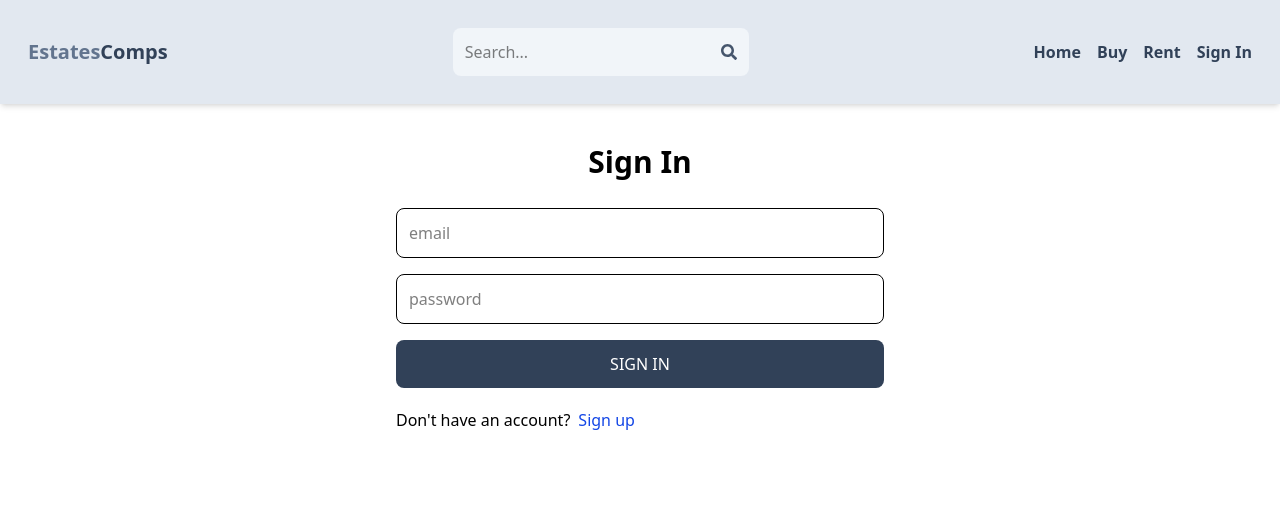
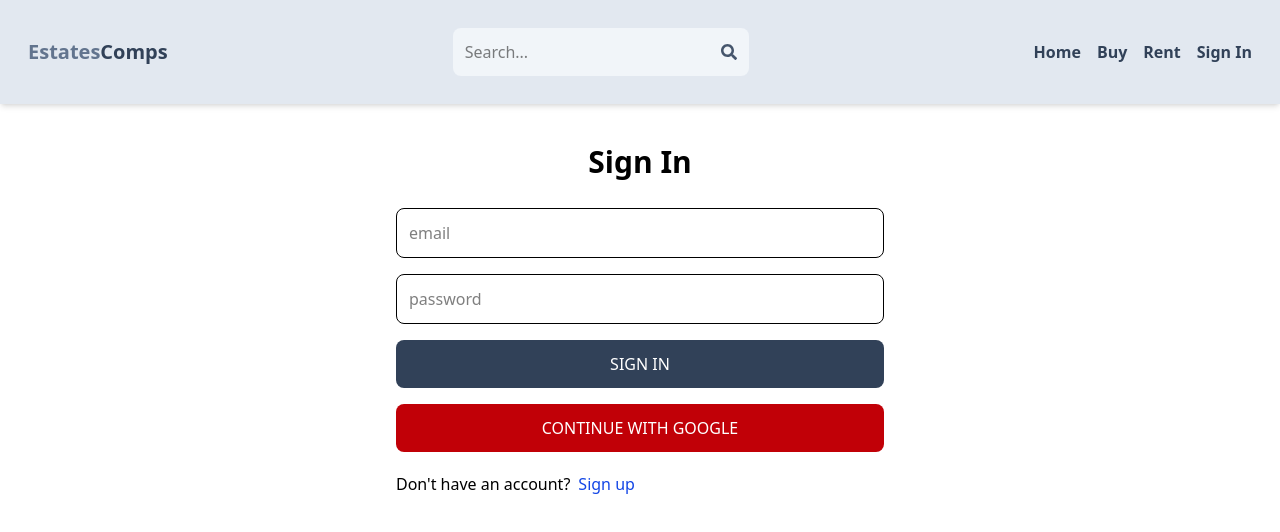
Before and after one commit to Felicity24-by/real-estate, a React (Vite) app: page /sign-in in a window 1280 px wide. Shown: the top 532 px of the page. Built offline with nearby package versions, Linux system fonts and the light colour scheme; no server answers.

Commit message:
google auth functionality

```diff
--- a/package.json
+++ b/package.json
@@ -13,6 +13,7 @@
     "@reduxjs/toolkit": "^2.6.1",
     "@tailwindcss/vite": "^4.0.14",
     "bcryptjs": "^3.0.2",
+    "firebase": "^11.5.0",
     "react": "^19.0.0",
     "react-dom": "^19.0.0",
     "react-icons": "^5.5.0",
--- /dev/null
+++ b/src/components/OAuth.jsx
@@ -0,0 +1,42 @@
+import { GoogleAuthProvider, getAuth, signInWithPopup} from 'firebase/auth';
+import { app } from '../firebase';
+import { useDispatch } from 'react-redux';
+import { signInSuccess } from '../redux/user/userSlice';
+
+
+export default function OAuth() {
+      const dispatch = useDispatch();
+  const handleGoogleClick = async () =>{
+    try {
+      const provider = new GoogleAuthProvider()
+      const auth = getAuth(app)
+
+      const result = await signInWithPopup(auth, provider);
+      const user = result.user;
+      console.log('User signed in:', user);
+
+      console.log(result);
+
+      const res = await feth ('/api/auth/google', {
+          method: 'POST',
+          headers: {
+              'Content-Type': 'application/json',
+          },
+          body: JSON.stringify({ name: result.user.displayName, email: result.user.email, photo: result.user.photoURL }),
+      })
+
+      const data = await res.json()
+      dispatch(signInSuccess(data));
+    } catch (error) {
+      console.log('could not sign in with google', error);
+  }
+  };
+  return (
+    <button
+      onClick={handleGoogleClick} type="button"
+      className="bg-red-700 text-white p-3 rounded-lg uppercase hover:opacity-95"
+     >
+     Continue with Google
+     </button>
+  )
+}
--- /dev/null
+++ b/src/firebase.js
@@ -0,0 +1,19 @@
+// Import the functions you need from the SDKs you need
+import { initializeApp } from "firebase/app";
+// TODO: Add SDKs for Firebase products that you want to use
+// https://firebase.google.com/docs/web/setup#available-libraries
+
+// Your web app's Firebase configuration
+// For Firebase JS SDK v7.20.0 and later, measurementId is optional
+const firebaseConfig = {
+  apiKey: import.meta.env.VITE_FIREBASE_API_KEY,
+  authDomain: "estates-comps.firebaseapp.com",
+  projectId: "estates-comps",
+  storageBucket: "estates-comps.firebasestorage.app",
+  messagingSenderId: "228164703262",
+  appId: "1:228164703262:web:e453fd944ff843414c0a0f",
+  measurementId: "G-3E8CBRJBVF"
+};
+
+// Initialize Firebase
+export const app = initializeApp(firebaseConfig);
--- a/src/main.jsx
+++ b/src/main.jsx
@@ -11,5 +11,5 @@
     <PersistGate loading={null} persistor={persistor}>
     <App />
     </PersistGate>
-    </Provider>,
+    </Provider>
 )
--- a/src/pages/SignIn.jsx
+++ b/src/pages/SignIn.jsx
@@ -6,6 +6,7 @@
    signInSuccess,
    signInFailure
  } from '../redux/user/userSlice'
+import OAuth from '../components/OAuth'
 
 export default function SignIn() {
   const [formData, setFormData] = useState ({})
@@ -22,10 +23,10 @@
     e.preventDefault();
    try {
       dispatch(signInStart());
-      const res = await fetch('/api/auth/signin', {
+      const res = await fetch(`/api/auth/signin`, {
           method:'POST',
           headers: {
-            'Content-Type':'application/json',
+            'Content-Type': 'application/json',
           },
           body:JSON.stringify(formData),
         });
@@ -66,6 +67,7 @@
         <button className='bg-slate-700 text-white p-3 rounded-lg uppercase hover:opacity-95 disabled:opacity-80'>
            {loading ? 'Loading...' : 'Sign In'}
             </button>
+            <OAuth/>
       </form>
       <div className="flex gap-2 mt-5">
       <p>Don't have an account?</p>
--- a/src/pages/SignUp.jsx
+++ b/src/pages/SignUp.jsx
@@ -1,5 +1,6 @@
 import { useState } from 'react'
 import { Link, useNavigate } from 'react-router-dom'
+import OAuth from '../components/OAuth';
 
 export default function SignUp() {
   const [formData, setFormData] = useState ({})
@@ -70,6 +71,7 @@
         <button className='bg-slate-700 text-white p-3 rounded-lg uppercase hover:opacity-95 disabled:opacity-80'>
            {loading ? 'Loading...' : 'Sign Up'}
             </button>
+           <OAuth/>
       </form>
       <div className="flex gap-2 mt-5">
         <p>Have an account?</p>
```
Also changed, not shown: 1 other file (tests, documents, lock files or other folders).
